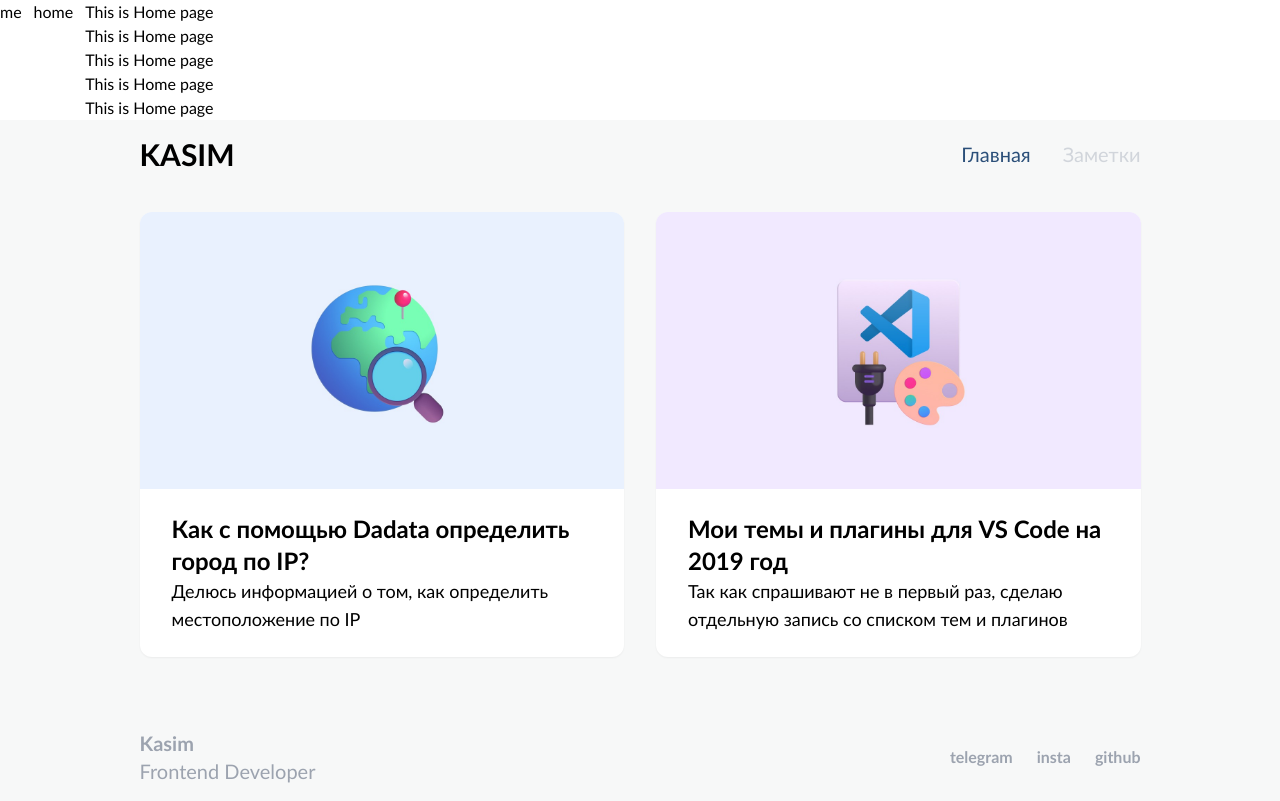
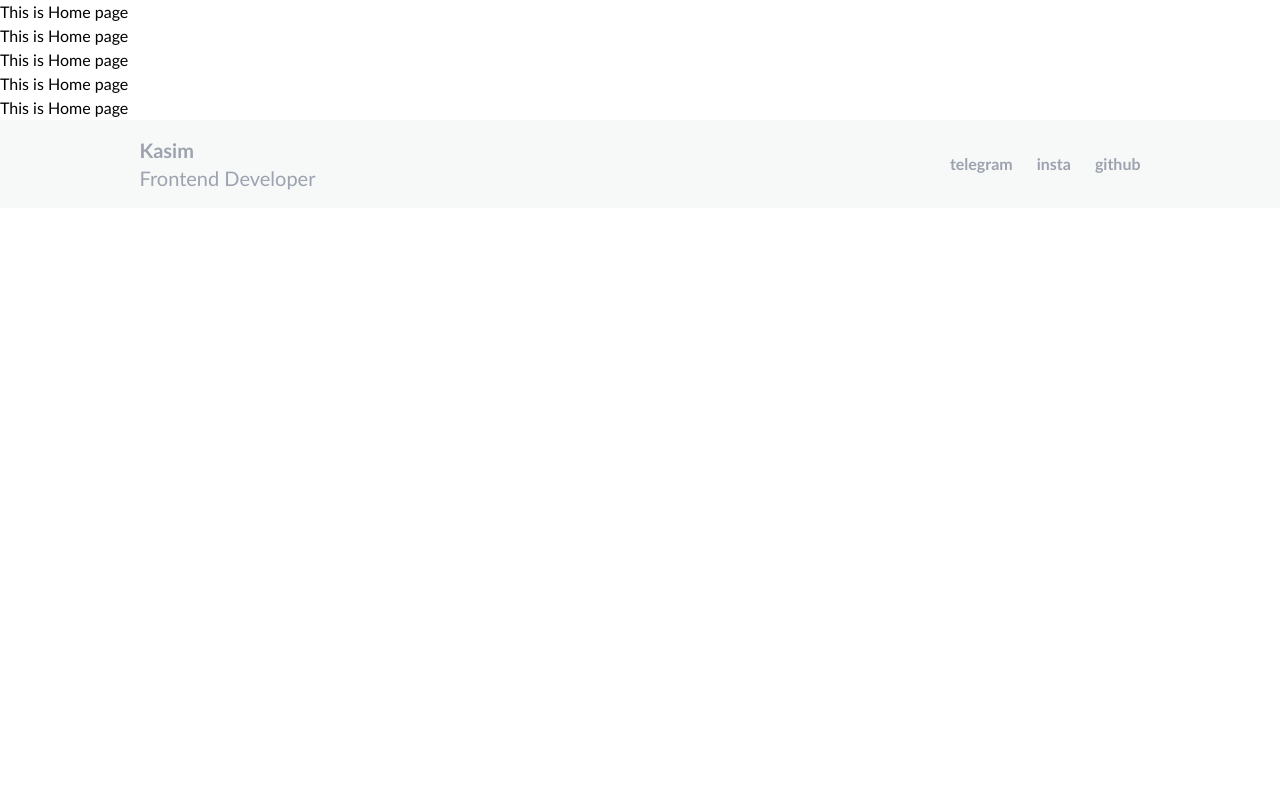
Before and after one commit to Horizonnns/Articles, a Vue app: page /home in a window 1280 px wide. Built offline with nearby package versions, Linux system fonts and the light colour scheme.

Commit message:
Худо бедно настроил роутниг на страницы с пом. чат Гпт;)

```diff
--- a/src/assets/css/main.css
+++ b/src/assets/css/main.css
@@ -3,6 +3,6 @@
 @tailwind utilities;
 
 body {
-	font-family: 'Gill Sans', 'Gill Sans MT',
-		Calibri, 'Trebuchet MS', sans-serif;
+	font-family: 'Gill Sans MT', Calibri,
+		'Trebuchet MS', sans-serif;
 }
--- a/src/components/ArticleTabs.vue
+++ b/src/components/ArticleTabs.vue
@@ -1,6 +1,9 @@
 <script setup>
 import Article from './ArticleTabs/Article.vue';
 import Notes from './ArticleTabs/Notes.vue';
+import { useRoute } from 'vue-router';
+const route = useRoute();
+
 import {
 	TabGroup,
 	TabList,
@@ -16,13 +19,9 @@
 </script>
 
 <template>
-	<div class="flex space-x-3">
-		<router-link to="/me">me</router-link>
-		<router-link to="/home">home</router-link>
-		<router-view />
-	</div>
+	<router-view v-if="route.path !== '/'" />
 
-	<section class="bg-[#f7f8f8]">
+	<section v-else class="bg-[#f7f8f8]">
 		<div
 			class="container py-4 flex flex-col items-center justify-between"
 		>
--- a/src/components/ArticleTabs/Article.vue
+++ b/src/components/ArticleTabs/Article.vue
@@ -1,6 +1,9 @@
 <script setup>
 import earth from '../../assets/images/articles/earth.jpg';
 import vscode from '../../assets/images/articles/vscode.jpg';
+import { useRoute, useRouter } from 'vue-router';
+const route = useRoute();
+const router = useRouter();
 
 const articles = [
 	{
@@ -22,6 +25,15 @@
 		img: vscode,
 	},
 ];
+
+// Функция для обработки клика на карточке и изменения маршрута
+const handleCardClick = (article) => {
+	if (article.tag === 'Javascript') {
+		router.push('/me'); // Изменить маршрут на /me при клике на карточку с тегом 'Javascript'
+	} else {
+		router.push('/home'); // Изменить маршрут на /home для других карточек
+	}
+};
 </script>
 
 <template>
@@ -32,6 +44,7 @@
 			<div
 				v-for="article in articles"
 				:key="article.id"
+				@click="handleCardClick(article)"
 				class="cursor-pointer overflow-hidden select-none bg-white rounded-xl shadow-sm hover:shadow-article hover:-translate-y-0.5 duration-200 ease-in-out"
 			>
 				<img :src="article.img" alt="acrticle" />
```
